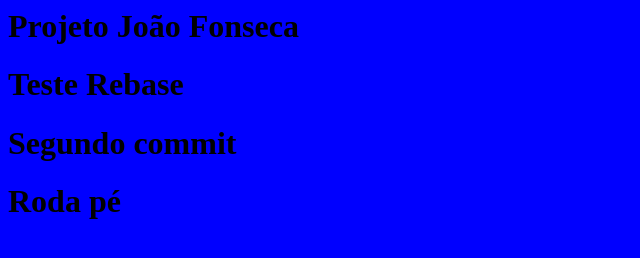
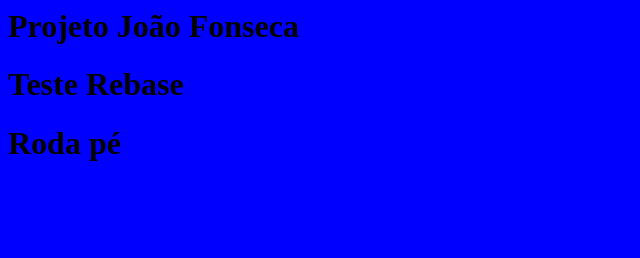
Before and after one commit to wtof/curso-git, a plain HTML site: page index.html in a window 1280 px wide. Shown: the whole page, without its empty margins (0-640 px from the left). Drawn offline with Linux system fonts and the light colour scheme.

Commit message:
remocao de h1"

```diff
--- a/index.html
+++ b/index.html
@@ -5,7 +5,6 @@
     <body>
         <h1>Projeto João Fonseca</h1>
         <h1>Teste Rebase</h1>
-        <h1>Segundo commit</h1>
     </body>
     <footer>
         <h1>Roda pé</h1>
```
